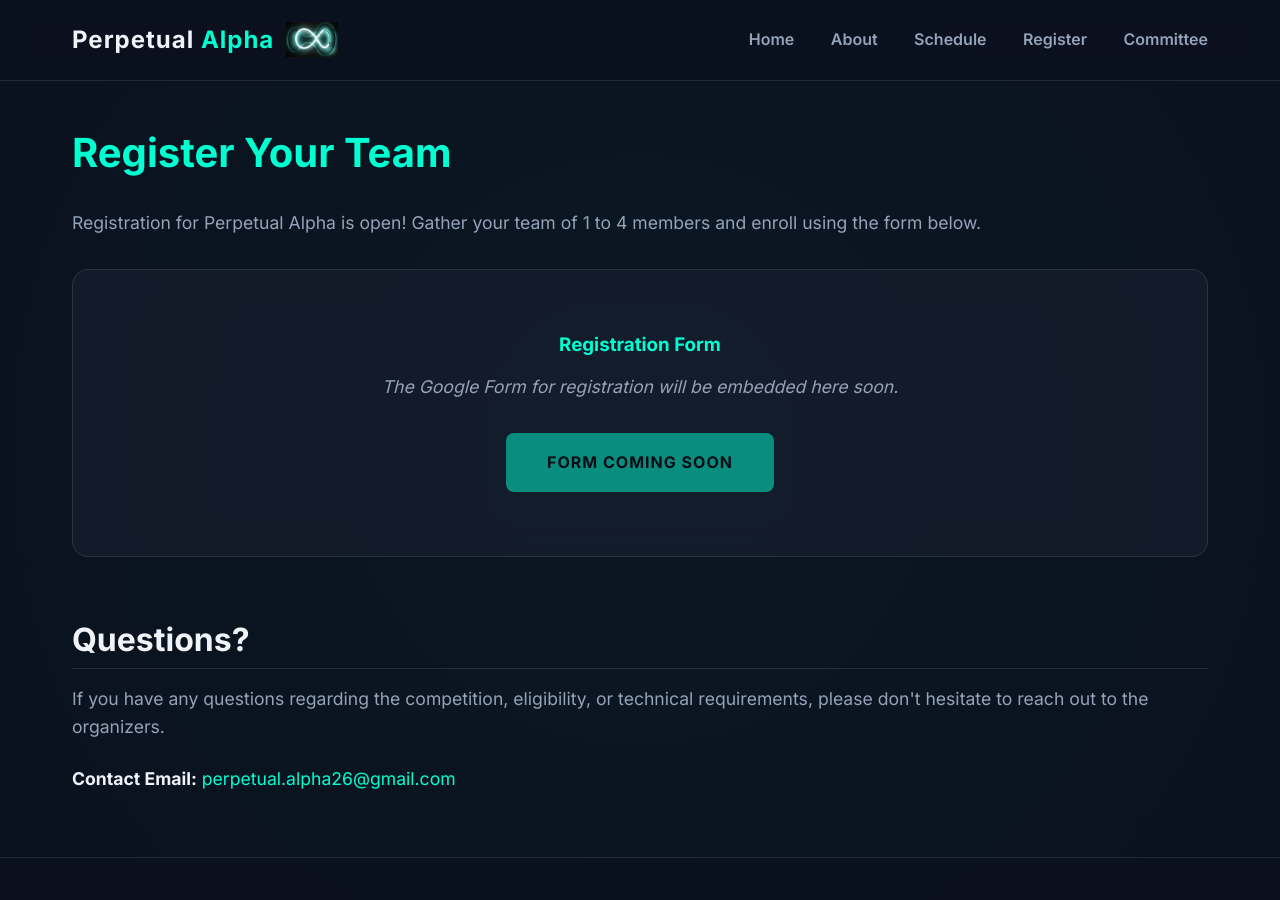
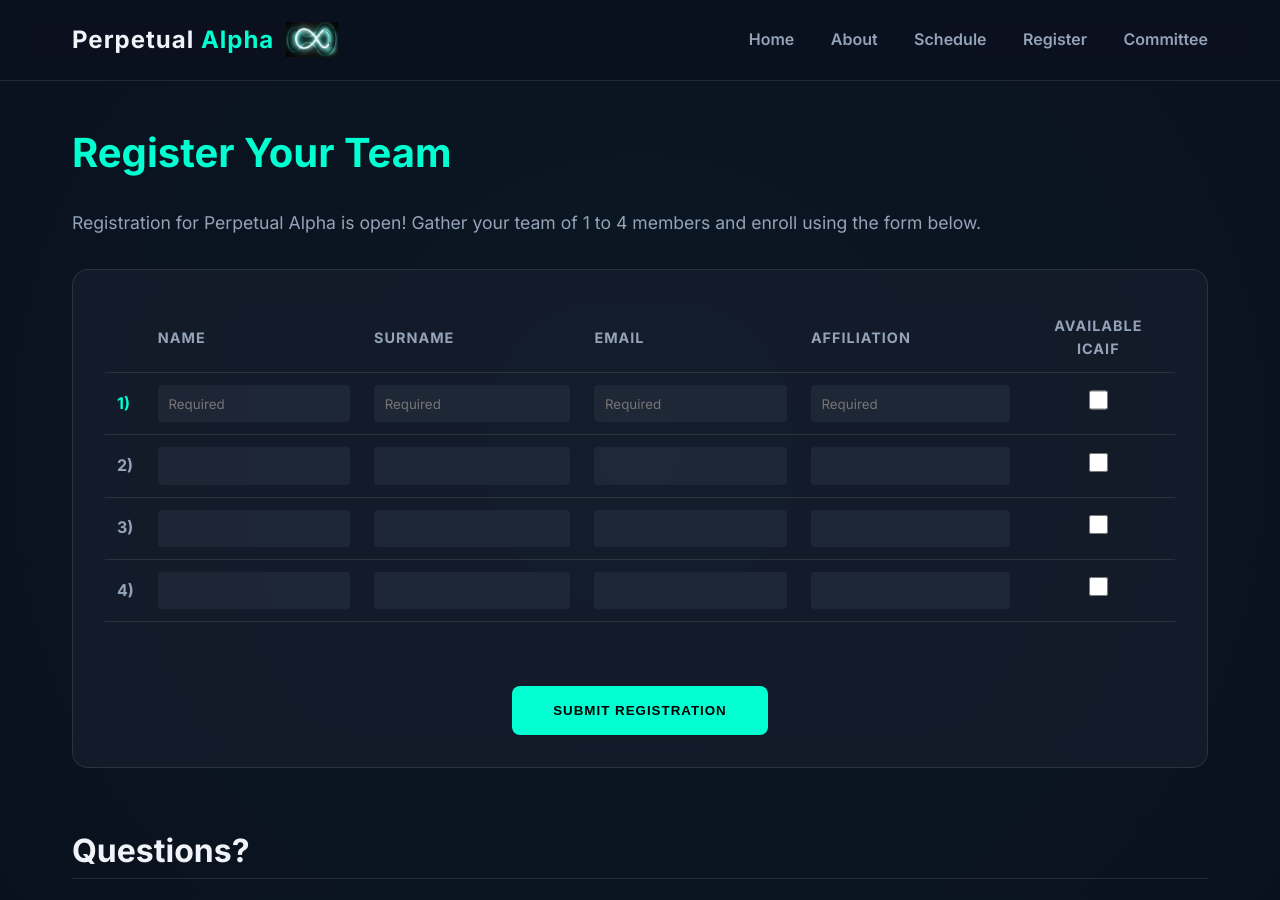
Before and after one commit to perpetual-alpha26/perpetual-alpha26.github.io, a Jekyll site: the page built from register.md, in a window 1280 px wide and 900 px high. Built offline with Jekyll 4.4.1, drawn with Linux system fonts in a browser that asks for light colours.

Commit message:
Add custom tabular registration form

```diff
--- a/assets/css/style.css
+++ b/assets/css/style.css
@@ -235,6 +235,53 @@ main {
 .page-content li { margin-bottom: 0.5rem; }
 .page-content strong { color: var(--text-primary); }
 
+/* Form Styling */
+.registration-table {
+    width: 100%;
+    border-collapse: collapse;
+}
+
+.registration-table th, .registration-table td {
+    padding: 0.75rem;
+    border: none;
+    border-bottom: 1px solid var(--surface-border);
+}
+
+.registration-table th {
+    background: transparent;
+    color: var(--text-secondary);
+    font-size: 0.9rem;
+    text-transform: uppercase;
+    letter-spacing: 1px;
+}
+
+.registration-table input[type="text"],
+.registration-table input[type="email"] {
+    width: 100%;
+    padding: 0.6rem;
+    background: rgba(255,255,255,0.05);
+    border: 1px solid transparent;
+    color: var(--text-primary);
+    border-radius: 4px;
+    font-family: inherit;
+    transition: all 0.3s ease;
+}
+
+.registration-table input[type="text"]:focus,
+.registration-table input[type="email"]:focus {
+    outline: none;
+    border-color: var(--accent-color);
+    background: rgba(255,255,255,0.1);
+    box-shadow: 0 0 8px var(--accent-glow);
+}
+
+.registration-table input[type="checkbox"] {
+    width: 1.2rem;
+    height: 1.2rem;
+    cursor: pointer;
+    accent-color: var(--accent-color);
+}
+
 /* Table styling for schedule */
 table {
     width: 100%;
--- a/register.md
+++ b/register.md
@@ -7,10 +7,65 @@ title: Register
     <h1>Register Your Team</h1>
     <p>Registration for Perpetual Alpha is open! Gather your team of 1 to 4 members and enroll using the form below.</p>
 
-    <div class="glass-card" style="margin-top: 2rem; text-align: center; padding: 4rem 2rem;">
-        <h3>Registration Form</h3>
-        <p style="margin-bottom: 2rem;"><em>The Google Form for registration will be embedded here soon.</em></p>
-        <a href="#" class="btn" style="opacity: 0.5; cursor: not-allowed;">Form Coming Soon</a>
+    <div class="glass-card" style="margin-top: 2rem;">
+        <form action="YOUR_GETFORM_ENDPOINT" method="POST">
+            <div style="overflow-x: auto;">
+                <table class="registration-table">
+                    <thead>
+                        <tr>
+                            <th></th>
+                            <th>Name</th>
+                            <th>Surname</th>
+                            <th>Email</th>
+                            <th>Affiliation</th>
+                            <th style="text-align: center;">Available ICAIF</th>
+                        </tr>
+                    </thead>
+                    <tbody>
+                        <!-- Member 1 (Required) -->
+                        <tr>
+                            <td style="font-weight: bold; color: var(--accent-color);">1)</td>
+                            <td><input type="text" name="member1_name" required placeholder="Required"></td>
+                            <td><input type="text" name="member1_surname" required placeholder="Required"></td>
+                            <td><input type="email" name="member1_email" required placeholder="Required"></td>
+                            <td><input type="text" name="member1_affiliation" required placeholder="Required"></td>
+                            <td style="text-align: center;"><input type="checkbox" name="member1_icaif"></td>
+                        </tr>
+                        <!-- Member 2 -->
+                        <tr>
+                            <td style="font-weight: bold; color: var(--text-secondary);">2)</td>
+                            <td><input type="text" name="member2_name"></td>
+                            <td><input type="text" name="member2_surname"></td>
+                            <td><input type="email" name="member2_email"></td>
+                            <td><input type="text" name="member2_affiliation"></td>
+                            <td style="text-align: center;"><input type="checkbox" name="member2_icaif"></td>
+                        </tr>
+                        <!-- Member 3 -->
+                        <tr>
+                            <td style="font-weight: bold; color: var(--text-secondary);">3)</td>
+                            <td><input type="text" name="member3_name"></td>
+                            <td><input type="text" name="member3_surname"></td>
+                            <td><input type="email" name="member3_email"></td>
+                            <td><input type="text" name="member3_affiliation"></td>
+                            <td style="text-align: center;"><input type="checkbox" name="member3_icaif"></td>
+                        </tr>
+                        <!-- Member 4 -->
+                        <tr>
+                            <td style="font-weight: bold; color: var(--text-secondary);">4)</td>
+                            <td><input type="text" name="member4_name"></td>
+                            <td><input type="text" name="member4_surname"></td>
+                            <td><input type="email" name="member4_email"></td>
+                            <td><input type="text" name="member4_affiliation"></td>
+                            <td style="text-align: center;"><input type="checkbox" name="member4_icaif"></td>
+                        </tr>
+                    </tbody>
+                </table>
+            </div>
+
+            <div style="margin-top: 2rem; text-align: center;">
+                <button type="submit" class="btn">Submit Registration</button>
+            </div>
+        </form>
     </div>
 
     <h2 style="margin-top: 4rem;">Questions?</h2>
```
